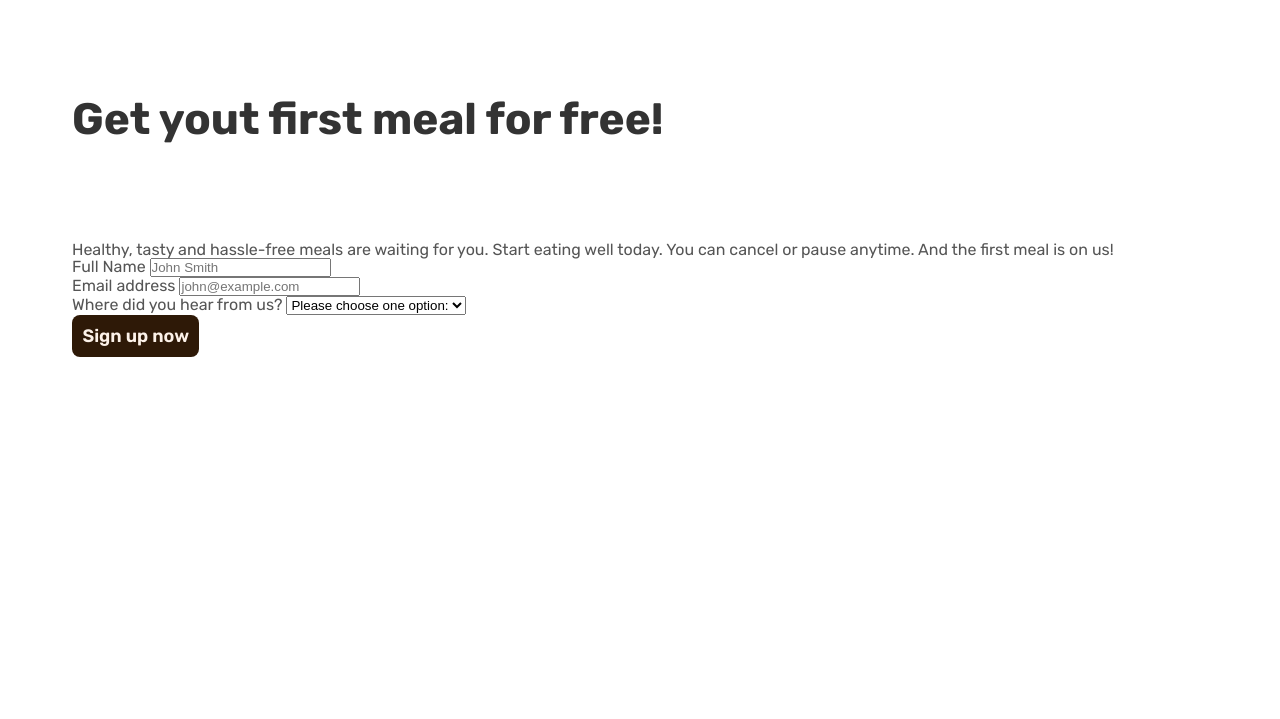
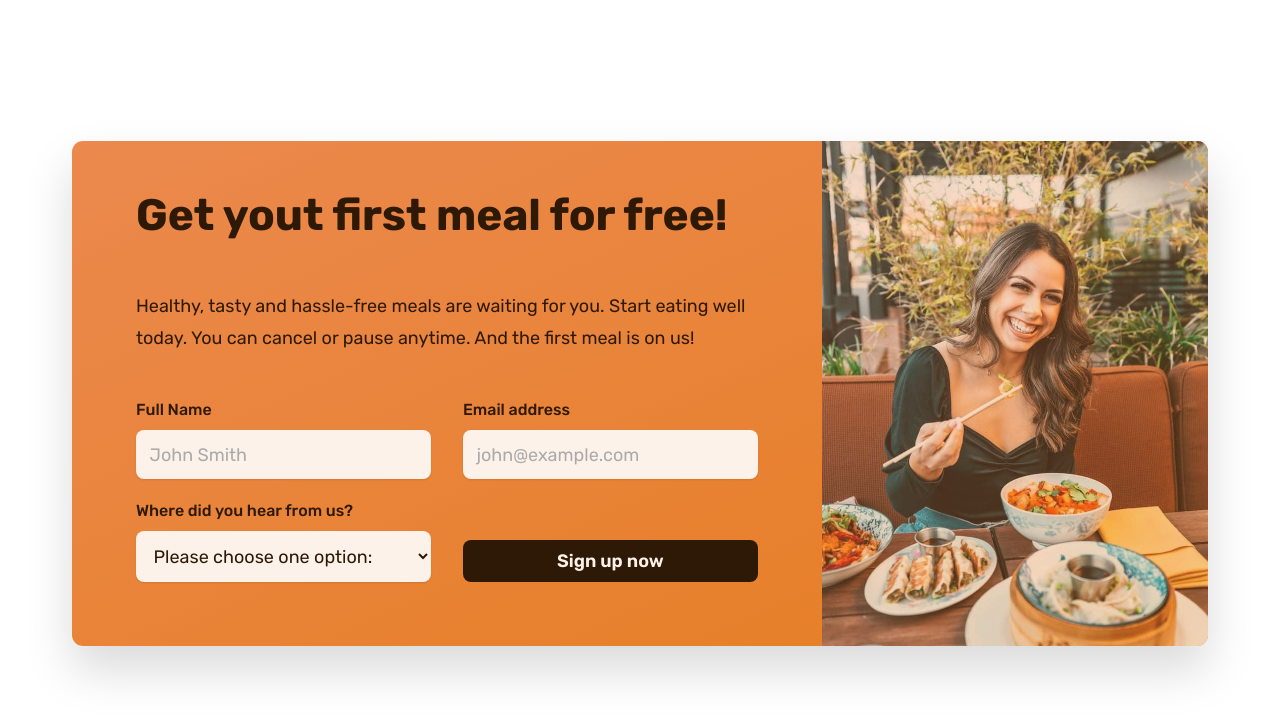
Before and after one commit to ABrozovic/Omnifood, a plain HTML site: page index.html in a window 1280 px wide. Shown: the part 5689-6408 px from the top of the page. Before the commit the page ends 6046 px from the top, so only its background shows below. Drawn offline with nearby package versions, Linux system fonts and the light colour scheme; some packages are replaced by stand-ins of ours; a script that the page names is missing.

Commit message:
Add the CTA section styles to the style.css

```diff
--- a/css/style.css
+++ b/css/style.css
@@ -411,3 +411,76 @@
     font-size: var(--font-size-L);
     line-height: 1.125rem;
 }
+/*****************************/
+/* CTA SECTION */
+/*****************************/
+.section-cta {
+    padding: 3em 0 6em 0;
+}
+.cta {
+    display: grid;
+    grid-template-columns: 66fr 34fr;
+    box-shadow: 0 var(--font-size-XXL) 3rem rgba(0, 0, 0, 0.15);
+    border-radius: 11px;
+    background-image: linear-gradient(
+            to right bottom,
+            var(--color-primary-light),
+            var(--color-primary)
+    );
+    overflow: hidden;
+}
+.cta__img-box {
+    background-image: linear-gradient(
+            to right bottom,
+            rgba(235, 138, 78, 0.3),
+            rgba(230, 125, 34, 0.3)
+    ),
+    url(../img/eating.jpg);
+    background-size: cover;
+    background-position: center;
+}
+.cta__text-box {
+    padding: 3em 4em 4em 4em;
+    color: var(--color-cta-btn);
+}
+.cta__text {
+    font-size: var(--font-size-L);
+    line-height: 1.8;
+    margin-bottom: 3rem;
+}
+.cta__text-box .heading-secondary {
+    color: inherit;
+    margin-bottom: 3rem;
+}
+
+.cta__form {
+    display: grid;
+    grid-template-columns: repeat(2, 1fr);
+    column-gap: 2rem;
+    row-gap: 1.5rem;
+}
+.cta__form label {
+    display: block;
+    font-size: var(--font-size-M);
+    font-weight: var(--font-weight-medium);
+    margin-bottom: 0.75rem;
+}
+.cta__form input,
+.cta__form select {
+    width: 100%;
+    padding: 0.75em;
+    font-size: var(--font-size-L);
+    color: inherit;
+    font-family: inherit;
+    border: none;
+    background-color: var(--color-secondary);
+    border-radius: 8px;
+    box-shadow: 0 1px 2px rgba(0, 0, 0, 0.1);
+}
+.cta__form input::placeholder {
+    color: #aaa;
+}
+.cta *:focus {
+    outline: none;
+    box-shadow: 0 0 0 0.3rem rgba(253, 242, 233, 0.5);
+}
```
